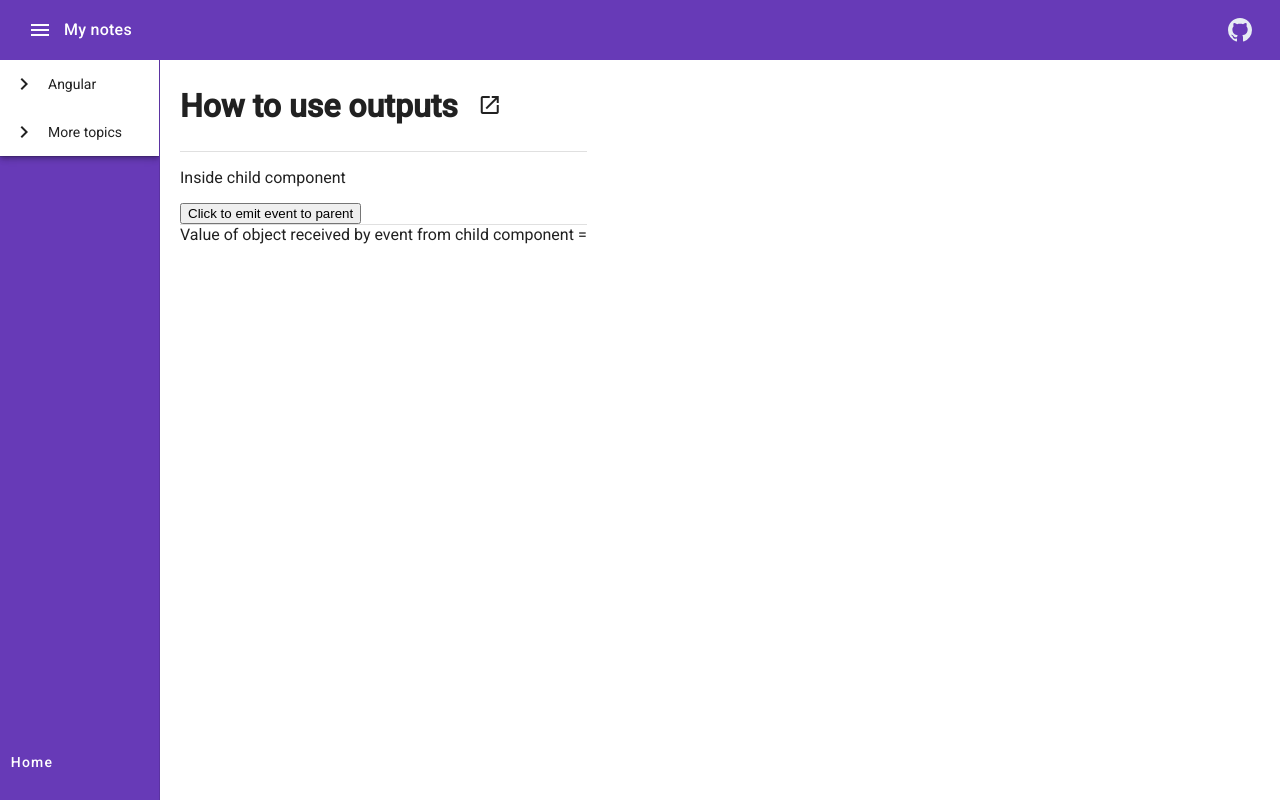
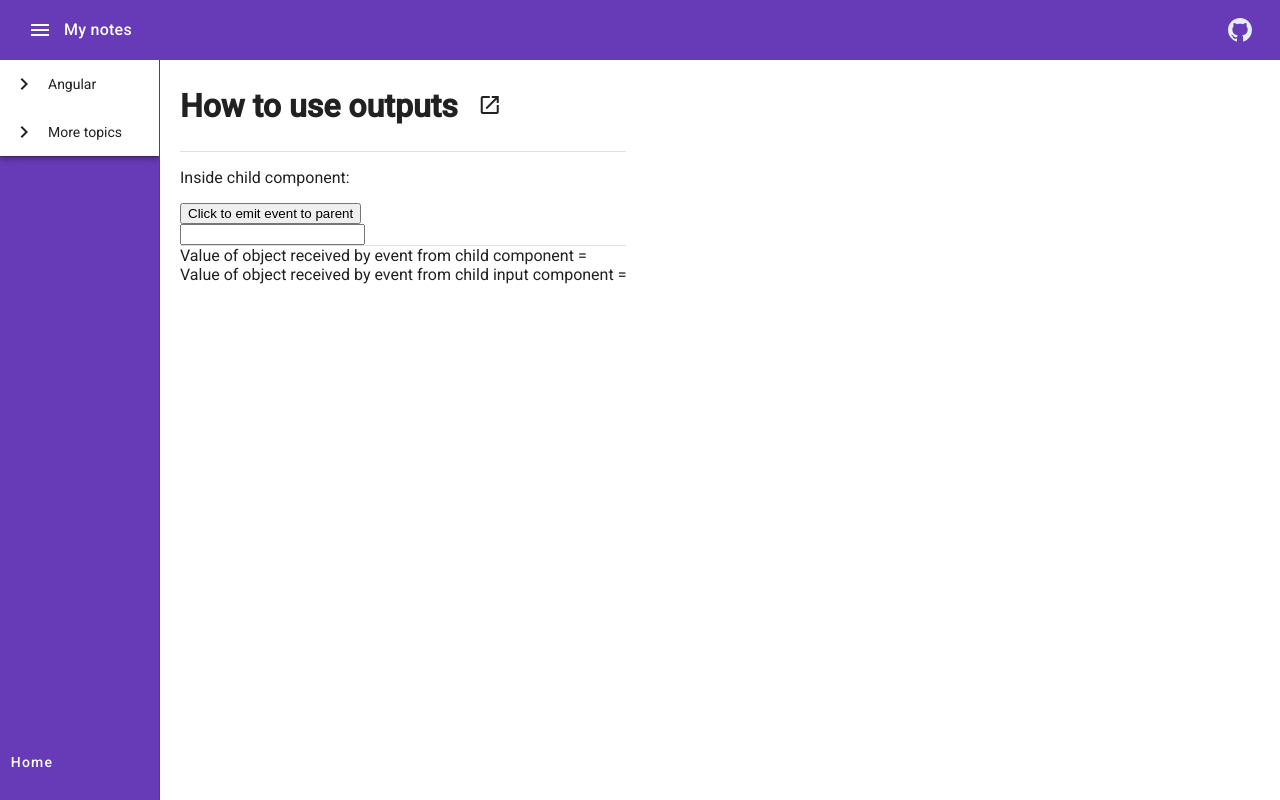
Before and after one commit to tomisko01/my-demo-platform, an Angular app: page /angular/output in a window 1280 px wide. Built offline with nearby package versions, Linux system fonts and the light colour scheme.

Commit message:
topic: output - input example

```diff
--- a/src/app/components/topics/angular/output/component/output-child/output-child.component.html
+++ b/src/app/components/topics/angular/output/component/output-child/output-child.component.html
@@ -1,4 +1,6 @@
-<p>Inside child component</p>
+<p>Inside child component:</p>
 <button (click) = emitEvent()>
   Click to emit event to parent
 </button>
+<br>
+<input #inputElement (keyup)="emitInputEvent(inputElement.value)">
--- a/src/app/components/topics/angular/output/component/output-child/output-child.component.ts
+++ b/src/app/components/topics/angular/output/component/output-child/output-child.component.ts
@@ -10,10 +10,17 @@ export class OutputChildComponent {
   @Output()
   childEvent: EventEmitter<string> = new EventEmitter<string>();
 
+  @Output()
+  childInputEvent: EventEmitter<string> = new EventEmitter<string>();
+
   private property: string = "Value from OutputChildComponent";
   private counter: number = 0;
 
   emitEvent() {
     this.childEvent.emit(this.property + " x" + ++this.counter);
   }
+
+  emitInputEvent(value: string) {
+    this.childInputEvent.emit(value);
+  }
 }
--- a/src/app/components/topics/angular/output/output.component.html
+++ b/src/app/components/topics/angular/output/output.component.html
@@ -7,7 +7,10 @@
 </h1>
 <mat-divider></mat-divider>
 
-<output-child (childEvent)="handleChildEvent($event)"/>
+<output-child (childEvent)="handleChildEvent($event)"
+              (childInputEvent)="handleInputChildEvent($event)"/>
 
 <mat-divider></mat-divider>
 Value of object received by event from child component = {{valueFromChild}}
+<br>
+Value of object received by event from child input component = {{valueFromInputChild}}
--- a/src/app/components/topics/angular/output/output.component.ts
+++ b/src/app/components/topics/angular/output/output.component.ts
@@ -8,12 +8,17 @@ import {Component} from '@angular/core';
 export class OutputComponent {
 
   valueFromChild: string = "";
+  valueFromInputChild: string = "";
   githubLink: string = "https://github.com/tomisko01/my-demo-platform/blob/main/src/app/components/topics/angular/interpolation-syntax/interpolation-syntax.component.ts"; //todo change when uploaded
 
   handleChildEvent($event: string) {
     this.valueFromChild = $event;
   }
 
+  handleInputChildEvent($event: string) {
+    this.valueFromInputChild = $event;
+  }
+
   openGithubLink() {
     window.open(this.githubLink);
   }
```
